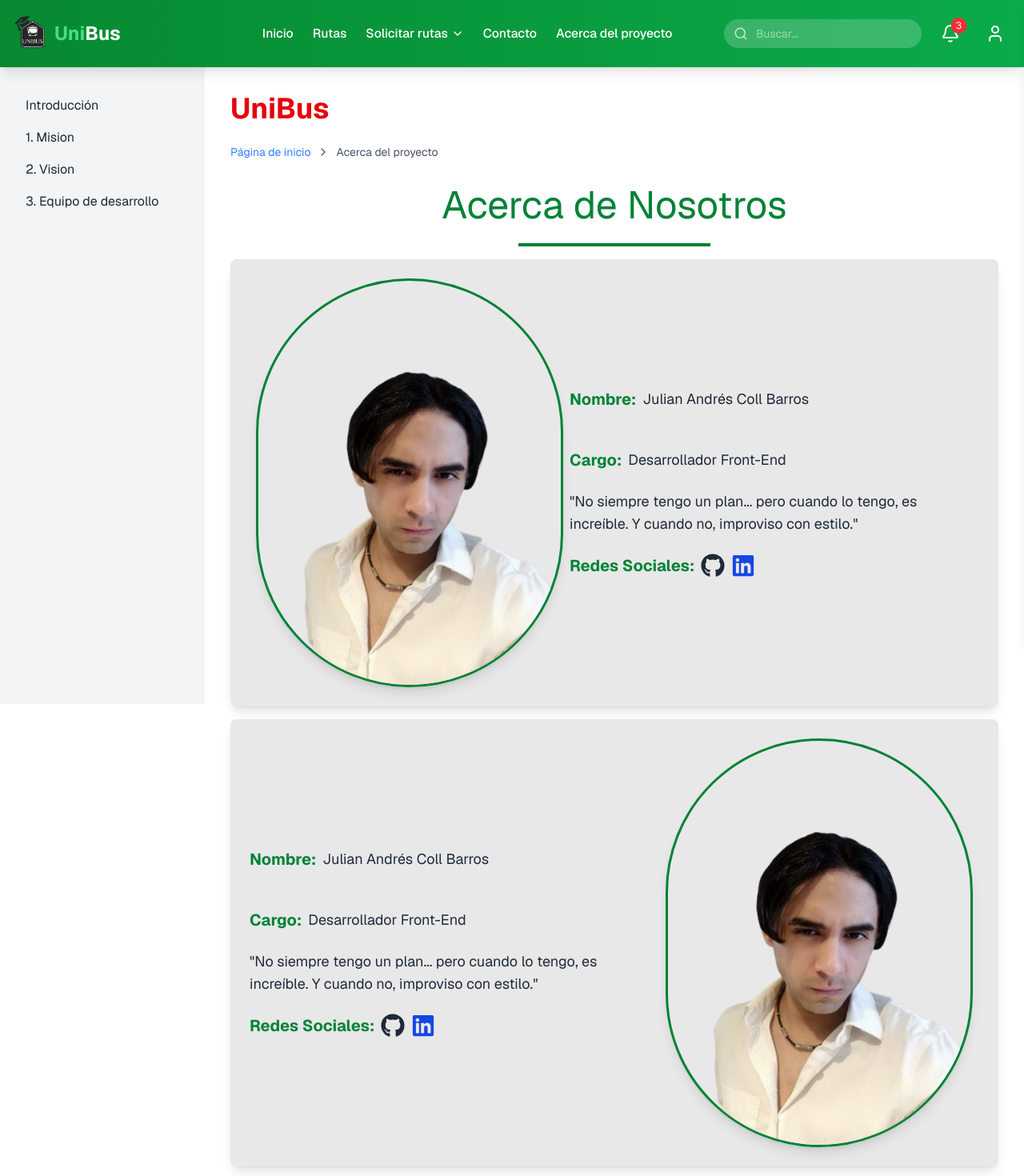
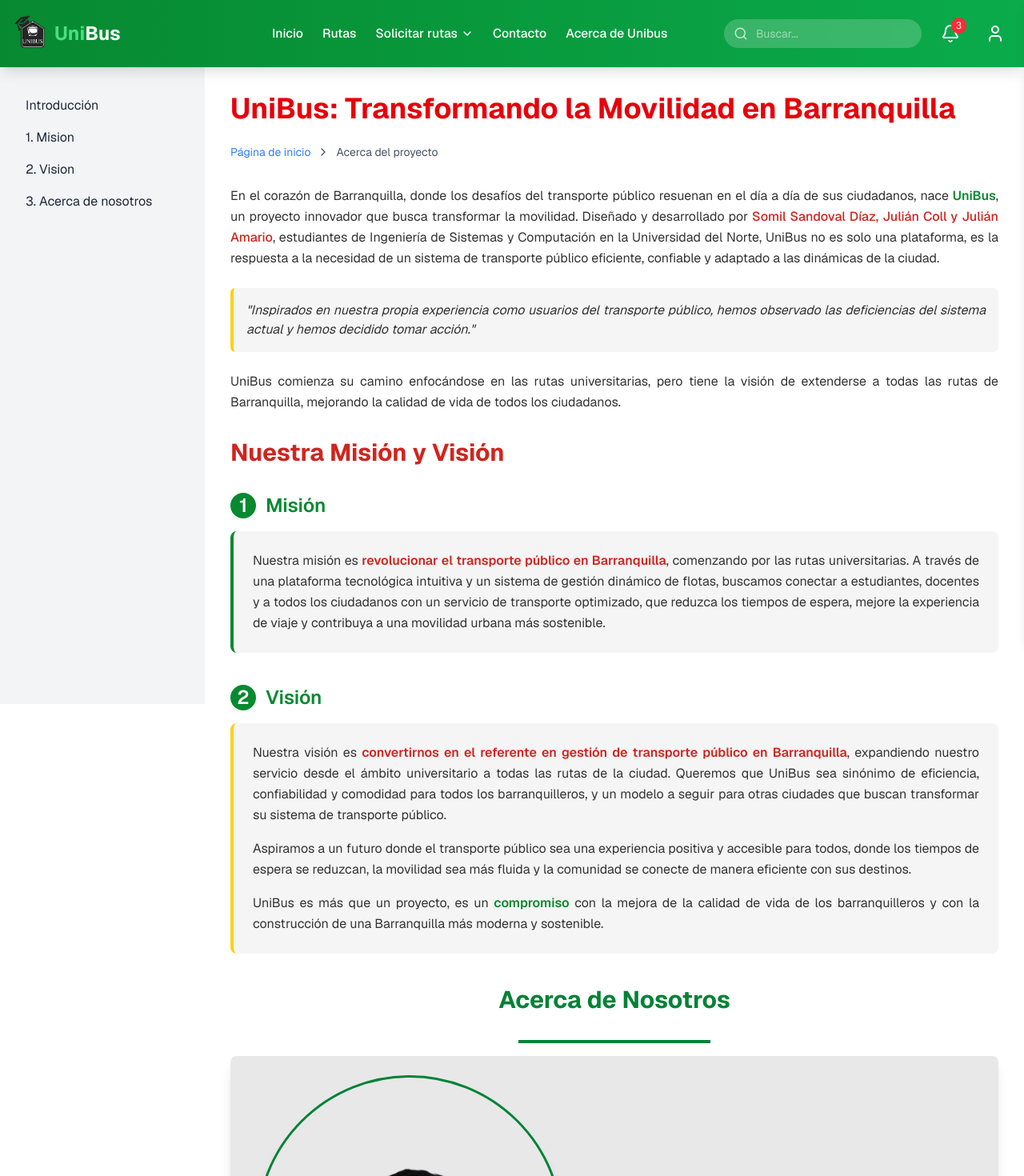
Before and after one commit to somilsdiaz/DrivUp, a React (Vite) app: page /acerca-de in a window 1280 px wide. Shown: the top 1470 px of the page at 80% size. Built offline with nearby package versions, Linux system fonts and the light colour scheme.

Commit message:
feat(HU005): Introduction, mision and vision content has been added

```diff
--- a/src/components/header.tsx
+++ b/src/components/header.tsx
@@ -68,7 +68,7 @@ const Header: React.FC = () => {
                         Contacto
                     </Link>
                     <Link to="/acerca-de" className="hover:text-[#FCD116] transition-colors font-medium">
-                        Acerca del proyecto
+                        Acerca de Unibus
                     </Link>
                 </nav>
 
--- a/src/components/menuResponsive.tsx
+++ b/src/components/menuResponsive.tsx
@@ -53,7 +53,7 @@ const MenuResponsive: React.FC<MenuResponsiveProps> = ({ isMenuVisible, closeMen
                         </li>
                         <li onClick={closeMenu}>
                             <Link to="/acerca-de" className="block text-xl font-medium text-gray-800 hover:bg-gray-100 hover:translate-x-1 transform transition-all rounded-lg px-4 py-2" >
-                                Acerca del proyecto
+                                Acerca de UniBus
                             </Link>
                         </li>
                     </ul>
--- a/src/pages/about.tsx
+++ b/src/pages/about.tsx
@@ -9,7 +9,7 @@ const sections = [
     { id: "intro", title: "Introducción" },
     { id: "mision", title: "1. Mision" },
     { id: "vision", title: "2. Vision" },
-    { id: "devs", title: "3. Equipo de desarrollo" },
+    { id: "devs", title: "3. Acerca de nosotros" },
 
 ];
 
@@ -49,7 +49,7 @@ const About: React.FC = () => {
                 </nav>
                 <main id="intro" className="ml-0 md:ml-64 p-8 max-w-6xl">
                     <h1 className="text-4xl font-bold text-red-600 mb-6">
-                        UniBus
+                        UniBus: Transformando la Movilidad en Barranquilla
                     </h1>
                     <nav className="mb-8">
                         <ol className="flex items-center text-sm">
@@ -62,7 +62,56 @@ const About: React.FC = () => {
                             <li className="text-gray-600">Acerca del proyecto</li>
                         </ol>
                     </nav>
-                    <h2 className='text-center text-5xl text-green-700 my-6'>Acerca de Nosotros</h2>
+
+                    <section className="mb-8 text-justify">
+                        <p className="mb-4 text-[#333333] leading-relaxed">
+                            En el corazón de Barranquilla, donde los desafíos del transporte público resuenan en el día a día de sus ciudadanos, nace <span className="font-semibold text-[#078930]">UniBus</span>, un proyecto innovador que busca transformar la movilidad. Diseñado y desarrollado por <span className="text-[#CF251F] font-medium">Somil Sandoval Díaz, Julián Coll y Julián Amario</span>, estudiantes de Ingeniería de Sistemas y Computación en la Universidad del Norte, UniBus no es solo una plataforma, es la respuesta a la necesidad de un sistema de transporte público eficiente, confiable y adaptado a las dinámicas de la ciudad.
+                        </p>
+
+                        <div className="my-6 p-4 bg-[#F5F5F5] rounded-md border-l-4 border-[#FCD116]">
+                            <p className="text-[#333333] italic">
+                                "Inspirados en nuestra propia experiencia como usuarios del transporte público, hemos observado las deficiencias del sistema actual y hemos decidido tomar acción."
+                            </p>
+                        </div>
+
+                        <p className="text-[#333333] leading-relaxed">
+                            UniBus comienza su camino enfocándose en las rutas universitarias, pero tiene la visión de extenderse a todas las rutas de Barranquilla, mejorando la calidad de vida de todos los ciudadanos.
+                        </p>
+
+                            <h2 className="text-3xl font-bold text-[#CF251F] mb-8 mt-8">Nuestra Misión y Visión</h2>
+
+                            <div className="mb-10">
+                                <h3 className="text-2xl font-semibold text-[#078930] mb-4 flex items-center">
+                                    <span className="bg-[#078930] text-white rounded-full w-8 h-8 flex items-center justify-center mr-3">1</span>
+                                    Misión
+                                </h3>
+                                <p className="text-[#333333] leading-relaxed bg-[#F5F5F5] p-6 rounded-lg border-l-4 border-[#078930]">
+                                    Nuestra misión es <span className="font-semibold text-[#CF251F]">revolucionar el transporte público en Barranquilla</span>, comenzando por las rutas universitarias. A través de una plataforma tecnológica intuitiva y un sistema de gestión dinámico de flotas, buscamos conectar a estudiantes, docentes y a todos los ciudadanos con un servicio de transporte optimizado, que reduzca los tiempos de espera, mejore la experiencia de viaje y contribuya a una movilidad urbana más sostenible.
+                                </p>
+                            </div>
+
+                            <div className="mb-10">
+                                <h3 className="text-2xl font-semibold text-[#078930] mb-4 flex items-center">
+                                    <span className="bg-[#078930] text-white rounded-full w-8 h-8 flex items-center justify-center mr-3">2</span>
+                                    Visión
+                                </h3>
+                                <div className="text-[#333333] leading-relaxed bg-[#F5F5F5] p-6 rounded-lg border-l-4 border-[#FCD116]">
+                                    <p className="mb-4">
+                                        Nuestra visión es <span className="font-semibold text-[#CF251F]">convertirnos en el referente en gestión de transporte público en Barranquilla</span>, expandiendo nuestro servicio desde el ámbito universitario a todas las rutas de la ciudad. Queremos que UniBus sea sinónimo de eficiencia, confiabilidad y comodidad para todos los barranquilleros, y un modelo a seguir para otras ciudades que buscan transformar su sistema de transporte público.
+                                    </p>
+                                    <p className="mb-4">
+                                        Aspiramos a un futuro donde el transporte público sea una experiencia positiva y accesible para todos, donde los tiempos de espera se reduzcan, la movilidad sea más fluida y la comunidad se conecte de manera eficiente con sus destinos.
+                                    </p>
+                                    <p>
+                                        UniBus es más que un proyecto, es un <span className="font-semibold text-[#078930]">compromiso</span> con la mejora de la calidad de vida de los barranquilleros y con la construcción de una Barranquilla más moderna y sostenible.
+                                    </p>
+                                </div>
+                            </div>
+                    </section>
+
+
+
+                    <h2 className='text-center text-3xl font-bold mb-8 mt-8 text-green-700'>Acerca de Nosotros</h2>
                     <div className="w-1/4 h-1 bg-green-700 mx-auto mb-4"></div>
                     <section className='flex justify-center items-center flex-wrap gap-4 mb-4'>
                         {/* Div de la siguiente persona */}
```
